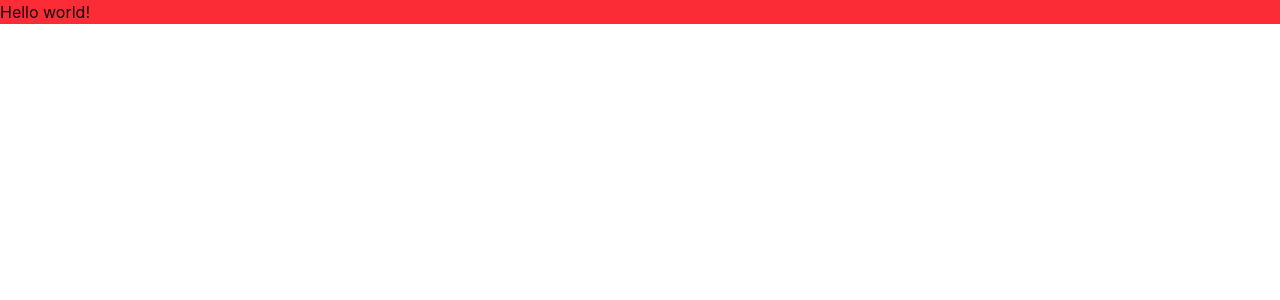
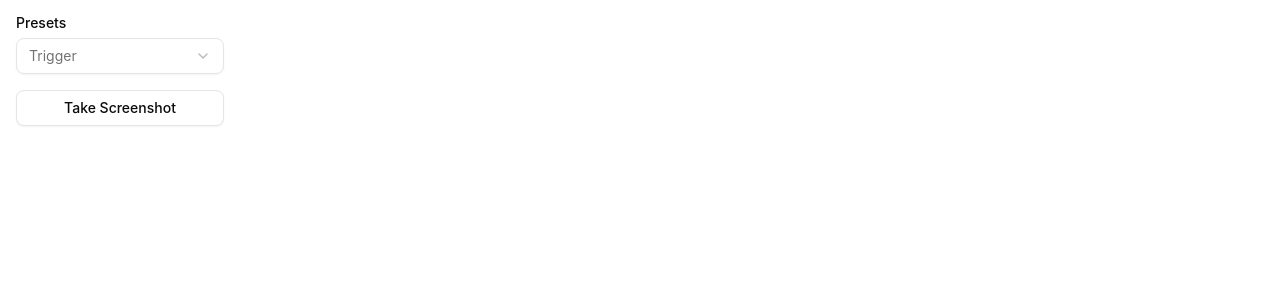
Before and after one commit to jumpcutfindo/fanyi-v2, a React (Vite) app in the folder apps/fanyi/: page / in a window 1280 px wide. Shown: the top 300 px of the page. Built offline with nearby package versions, Linux system fonts and the light colour scheme.

Commit message:
feat: add some basic elements to app

```diff
--- a/apps/fanyi/src/renderer/App.tsx
+++ b/apps/fanyi/src/renderer/App.tsx
@@ -1,7 +1,30 @@
+import { Button } from '@renderer/components/ui/Button';
+import { Label } from '@renderer/components/ui/Label';
+import {
+  Select,
+  SelectContent,
+  SelectItem,
+  SelectTrigger,
+} from '@renderer/components/ui/Select';
+
 function App() {
   return (
-    <div className="bg-red-500">
-      <h1>Hello world!</h1>
+    <div className="flex h-full flex-row">
+      <div className="flex w-72 flex-col gap-4 p-4">
+        <div className="flex flex-col gap-2">
+          <Label>Presets</Label>
+          <Select>
+            <SelectTrigger className="w-full">Trigger</SelectTrigger>
+            <SelectContent>
+              <SelectItem value="item-1">Item 1</SelectItem>
+              <SelectItem value="item-1">Item 2</SelectItem>
+              <SelectItem value="item-1">Item 3</SelectItem>
+            </SelectContent>
+          </Select>
+        </div>
+        <Button variant="outline">Take Screenshot</Button>
+      </div>
+      <div className="h-full w-full"></div>
     </div>
   );
 }
--- /dev/null
+++ b/apps/fanyi/src/renderer/components/ui/Button.tsx
@@ -0,0 +1,59 @@
+import { Slot } from '@radix-ui/react-slot';
+import { cva, type VariantProps } from 'class-variance-authority';
+import * as React from 'react';
+
+import { cn } from '@renderer/lib/utils';
+
+const buttonVariants = cva(
+  "inline-flex items-center justify-center gap-2 whitespace-nowrap rounded-md text-sm font-medium transition-all disabled:pointer-events-none hover:cursor-pointer disabled:opacity-50 [&_svg]:pointer-events-none [&_svg:not([class*='size-'])]:size-4 shrink-0 [&_svg]:shrink-0 outline-none focus-visible:border-ring focus-visible:ring-ring/50 focus-visible:ring-[3px] aria-invalid:ring-destructive/20 dark:aria-invalid:ring-destructive/40 aria-invalid:border-destructive",
+  {
+    variants: {
+      variant: {
+        default:
+          'bg-primary text-primary-foreground shadow-xs hover:bg-primary/90',
+        destructive:
+          'bg-destructive text-white shadow-xs hover:bg-destructive/90 focus-visible:ring-destructive/20 dark:focus-visible:ring-destructive/40 dark:bg-destructive/60',
+        outline:
+          'border bg-background shadow-xs hover:bg-accent hover:text-accent-foreground dark:bg-input/30 dark:border-input dark:hover:bg-input/50',
+        secondary:
+          'bg-secondary text-secondary-foreground shadow-xs hover:bg-secondary/80',
+        ghost:
+          'hover:bg-accent hover:text-accent-foreground dark:hover:bg-accent/50',
+        link: 'text-primary underline-offset-4 hover:underline',
+      },
+      size: {
+        default: 'h-9 px-4 py-2 has-[>svg]:px-3',
+        sm: 'h-8 rounded-md gap-1.5 px-3 has-[>svg]:px-2.5',
+        lg: 'h-10 rounded-md px-6 has-[>svg]:px-4',
+        icon: 'size-9',
+      },
+    },
+    defaultVariants: {
+      variant: 'default',
+      size: 'default',
+    },
+  }
+);
+
+function Button({
+  className,
+  variant,
+  size,
+  asChild = false,
+  ...props
+}: React.ComponentProps<'button'> &
+  VariantProps<typeof buttonVariants> & {
+    asChild?: boolean;
+  }) {
+  const Comp = asChild ? Slot : 'button';
+
+  return (
+    <Comp
+      data-slot="button"
+      className={cn(buttonVariants({ variant, size, className }))}
+      {...props}
+    />
+  );
+}
+
+export { Button, buttonVariants };
--- /dev/null
+++ b/apps/fanyi/src/renderer/components/ui/Label.tsx
@@ -0,0 +1,22 @@
+import * as LabelPrimitive from '@radix-ui/react-label';
+import * as React from 'react';
+
+import { cn } from '@renderer/lib/utils';
+
+function Label({
+  className,
+  ...props
+}: React.ComponentProps<typeof LabelPrimitive.Root>) {
+  return (
+    <LabelPrimitive.Root
+      data-slot="label"
+      className={cn(
+        'flex items-center gap-2 text-sm leading-none font-medium select-none group-data-[disabled=true]:pointer-events-none group-data-[disabled=true]:opacity-50 peer-disabled:cursor-not-allowed peer-disabled:opacity-50',
+        className
+      )}
+      {...props}
+    />
+  );
+}
+
+export { Label };
--- /dev/null
+++ b/apps/fanyi/src/renderer/components/ui/Select.tsx
@@ -0,0 +1,183 @@
+import * as React from "react"
+import * as SelectPrimitive from "@radix-ui/react-select"
+import { CheckIcon, ChevronDownIcon, ChevronUpIcon } from "lucide-react"
+
+import { cn } from "@renderer/lib/utils"
+
+function Select({
+  ...props
+}: React.ComponentProps<typeof SelectPrimitive.Root>) {
+  return <SelectPrimitive.Root data-slot="select" {...props} />
+}
+
+function SelectGroup({
+  ...props
+}: React.ComponentProps<typeof SelectPrimitive.Group>) {
+  return <SelectPrimitive.Group data-slot="select-group" {...props} />
+}
+
+function SelectValue({
+  ...props
+}: React.ComponentProps<typeof SelectPrimitive.Value>) {
+  return <SelectPrimitive.Value data-slot="select-value" {...props} />
+}
+
+function SelectTrigger({
+  className,
+  size = "default",
+  children,
+  ...props
+}: React.ComponentProps<typeof SelectPrimitive.Trigger> & {
+  size?: "sm" | "default"
+}) {
+  return (
+    <SelectPrimitive.Trigger
+      data-slot="select-trigger"
+      data-size={size}
+      className={cn(
+        "border-input data-[placeholder]:text-muted-foreground [&_svg:not([class*='text-'])]:text-muted-foreground focus-visible:border-ring focus-visible:ring-ring/50 aria-invalid:ring-destructive/20 dark:aria-invalid:ring-destructive/40 aria-invalid:border-destructive dark:bg-input/30 dark:hover:bg-input/50 flex w-fit items-center justify-between gap-2 rounded-md border bg-transparent px-3 py-2 text-sm whitespace-nowrap shadow-xs transition-[color,box-shadow] outline-none focus-visible:ring-[3px] disabled:cursor-not-allowed disabled:opacity-50 data-[size=default]:h-9 data-[size=sm]:h-8 *:data-[slot=select-value]:line-clamp-1 *:data-[slot=select-value]:flex *:data-[slot=select-value]:items-center *:data-[slot=select-value]:gap-2 [&_svg]:pointer-events-none [&_svg]:shrink-0 [&_svg:not([class*='size-'])]:size-4",
+        className
+      )}
+      {...props}
+    >
+      {children}
+      <SelectPrimitive.Icon asChild>
+        <ChevronDownIcon className="size-4 opacity-50" />
+      </SelectPrimitive.Icon>
+    </SelectPrimitive.Trigger>
+  )
+}
+
+function SelectContent({
+  className,
+  children,
+  position = "popper",
+  ...props
+}: React.ComponentProps<typeof SelectPrimitive.Content>) {
+  return (
+    <SelectPrimitive.Portal>
+      <SelectPrimitive.Content
+        data-slot="select-content"
+        className={cn(
+          "bg-popover text-popover-foreground data-[state=open]:animate-in data-[state=closed]:animate-out data-[state=closed]:fade-out-0 data-[state=open]:fade-in-0 data-[state=closed]:zoom-out-95 data-[state=open]:zoom-in-95 data-[side=bottom]:slide-in-from-top-2 data-[side=left]:slide-in-from-right-2 data-[side=right]:slide-in-from-left-2 data-[side=top]:slide-in-from-bottom-2 relative z-50 max-h-(--radix-select-content-available-height) min-w-[8rem] origin-(--radix-select-content-transform-origin) overflow-x-hidden overflow-y-auto rounded-md border shadow-md",
+          position === "popper" &&
+            "data-[side=bottom]:translate-y-1 data-[side=left]:-translate-x-1 data-[side=right]:translate-x-1 data-[side=top]:-translate-y-1",
+          className
+        )}
+        position={position}
+        {...props}
+      >
+        <SelectScrollUpButton />
+        <SelectPrimitive.Viewport
+          className={cn(
+            "p-1",
+            position === "popper" &&
+              "h-[var(--radix-select-trigger-height)] w-full min-w-[var(--radix-select-trigger-width)] scroll-my-1"
+          )}
+        >
+          {children}
+        </SelectPrimitive.Viewport>
+        <SelectScrollDownButton />
+      </SelectPrimitive.Content>
+    </SelectPrimitive.Portal>
+  )
+}
+
+function SelectLabel({
+  className,
+  ...props
+}: React.ComponentProps<typeof SelectPrimitive.Label>) {
+  return (
+    <SelectPrimitive.Label
+      data-slot="select-label"
+      className={cn("text-muted-foreground px-2 py-1.5 text-xs", className)}
+      {...props}
+    />
+  )
+}
+
+function SelectItem({
+  className,
+  children,
+  ...props
+}: React.ComponentProps<typeof SelectPrimitive.Item>) {
+  return (
+    <SelectPrimitive.Item
+      data-slot="select-item"
+      className={cn(
+        "focus:bg-accent focus:text-accent-foreground [&_svg:not([class*='text-'])]:text-muted-foreground relative flex w-full cursor-default items-center gap-2 rounded-sm py-1.5 pr-8 pl-2 text-sm outline-hidden select-none data-[disabled]:pointer-events-none data-[disabled]:opacity-50 [&_svg]:pointer-events-none [&_svg]:shrink-0 [&_svg:not([class*='size-'])]:size-4 *:[span]:last:flex *:[span]:last:items-center *:[span]:last:gap-2",
+        className
+      )}
+      {...props}
+    >
+      <span className="absolute right-2 flex size-3.5 items-center justify-center">
+        <SelectPrimitive.ItemIndicator>
+          <CheckIcon className="size-4" />
+        </SelectPrimitive.ItemIndicator>
+      </span>
+      <SelectPrimitive.ItemText>{children}</SelectPrimitive.ItemText>
+    </SelectPrimitive.Item>
+  )
+}
+
+function SelectSeparator({
+  className,
+  ...props
+}: React.ComponentProps<typeof SelectPrimitive.Separator>) {
+  return (
+    <SelectPrimitive.Separator
+      data-slot="select-separator"
+      className={cn("bg-border pointer-events-none -mx-1 my-1 h-px", className)}
+      {...props}
+    />
+  )
+}
+
+function SelectScrollUpButton({
+  className,
+  ...props
+}: React.ComponentProps<typeof SelectPrimitive.ScrollUpButton>) {
+  return (
+    <SelectPrimitive.ScrollUpButton
+      data-slot="select-scroll-up-button"
+      className={cn(
+        "flex cursor-default items-center justify-center py-1",
+        className
+      )}
+      {...props}
+    >
+      <ChevronUpIcon className="size-4" />
+    </SelectPrimitive.ScrollUpButton>
+  )
+}
+
+function SelectScrollDownButton({
+  className,
+  ...props
+}: React.ComponentProps<typeof SelectPrimitive.ScrollDownButton>) {
+  return (
+    <SelectPrimitive.ScrollDownButton
+      data-slot="select-scroll-down-button"
+      className={cn(
+        "flex cursor-default items-center justify-center py-1",
+        className
+      )}
+      {...props}
+    >
+      <ChevronDownIcon className="size-4" />
+    </SelectPrimitive.ScrollDownButton>
+  )
+}
+
+export {
+  Select,
+  SelectContent,
+  SelectGroup,
+  SelectItem,
+  SelectLabel,
+  SelectScrollDownButton,
+  SelectScrollUpButton,
+  SelectSeparator,
+  SelectTrigger,
+  SelectValue,
+}
```
